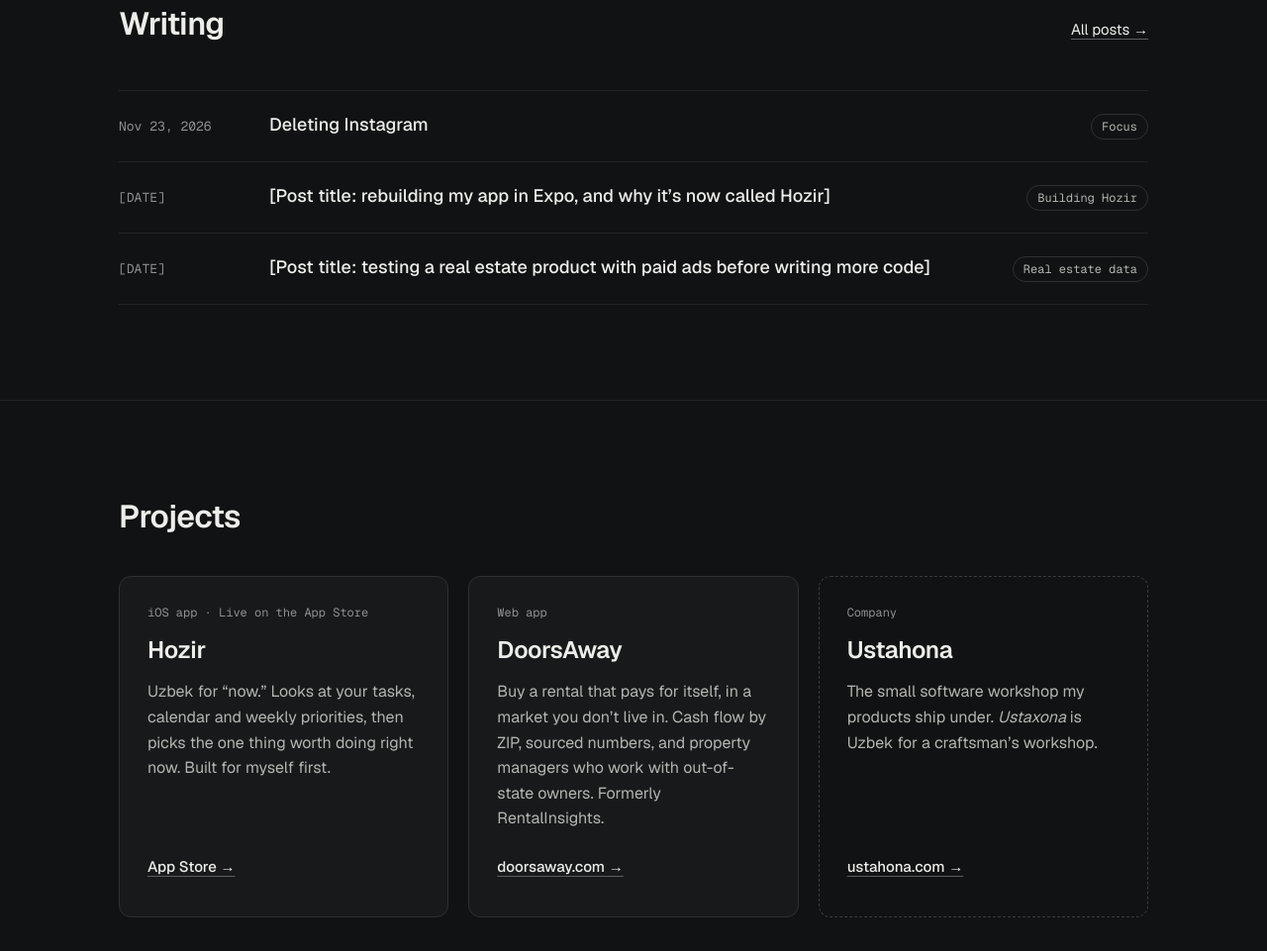
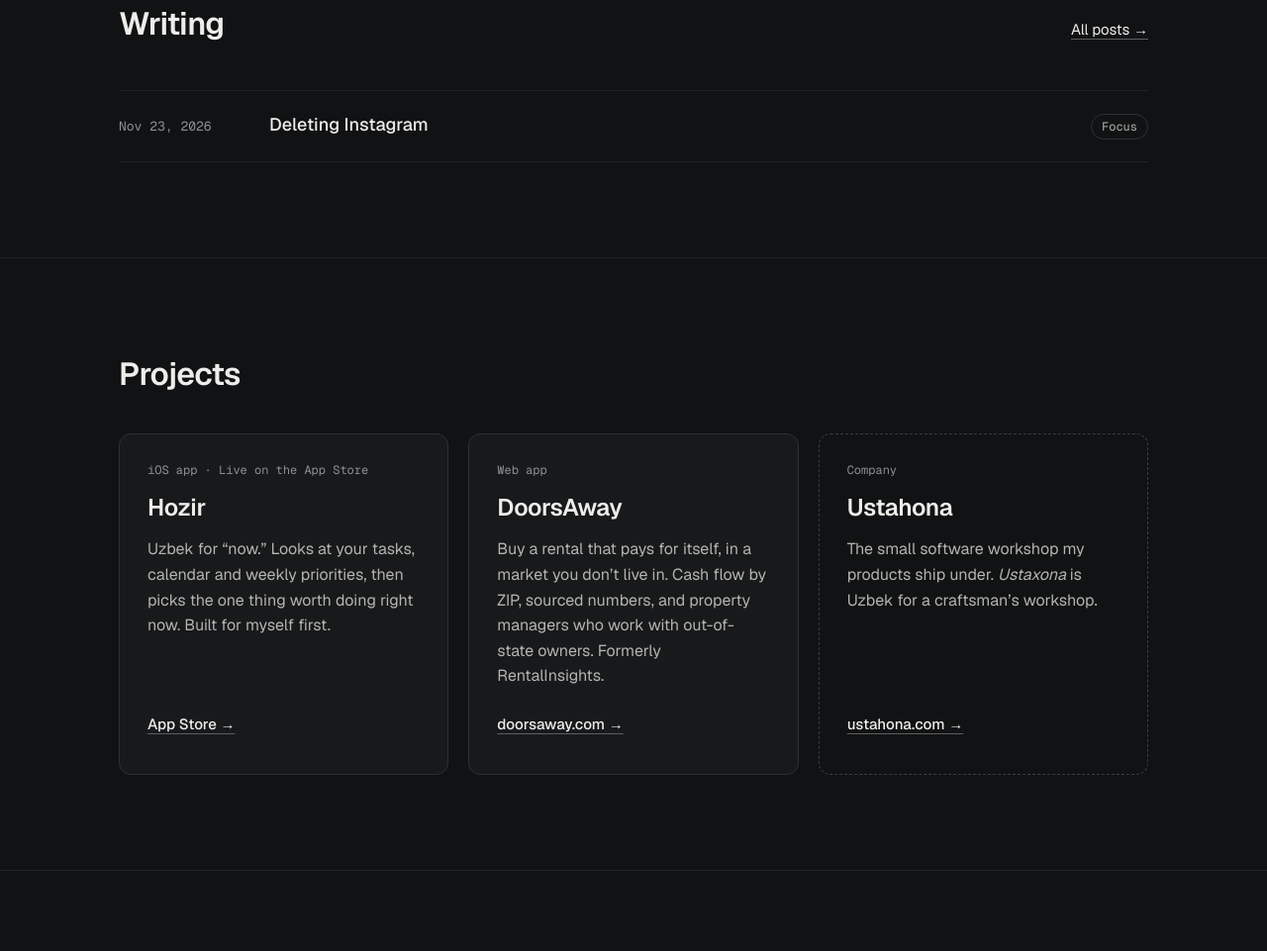
Before and after one commit to JahonCodes/itsjahon, a plain HTML site: page index.html in a window 1280 px wide. Shown: the part 1114-2075 px from the top of the page at 99% size. Drawn offline with nearby package versions, Linux system fonts and the light colour scheme.

Commit message:
Remove placeholder posts from Writing
Co-Authored-By: Claude Sonnet 5.5 <noreply@anthropic.com>

```diff
--- a/index.html
+++ b/index.html
@@ -109,20 +109,6 @@ input:focus{outline:2px solid #F2A541;outline-offset:2px}
             <span style="font-family: 'Geist Mono', monospace; font-size: 12px; color: #B4B5B0; border: 1px solid #2E3033; border-radius: 999px; padding: 4px 10px">Focus</span>
           </a>
         </li>
-        <li style="border-bottom: 1px solid #222326">
-          <a href="#" class="row-link" style="display: flex; flex-wrap: wrap; gap: 8px 32px; align-items: baseline; padding: 22px 12px; margin: 0 -12px; border-radius: 8px">
-            <span class="row-date" style="flex: 0 0 120px; font-family: 'Geist Mono', monospace; font-size: 13px; color: #8E9094">[DATE]</span>
-            <span class="row-title" style="flex: 1 1 360px; font-size: 18px; font-weight: 500">[Post title: rebuilding my app in Expo, and why it’s now called Hozir]</span>
-            <span style="font-family: 'Geist Mono', monospace; font-size: 12px; color: #B4B5B0; border: 1px solid #2E3033; border-radius: 999px; padding: 4px 10px">Building Hozir</span>
-          </a>
-        </li>
-        <li style="border-bottom: 1px solid #222326">
-          <a href="#" class="row-link" style="display: flex; flex-wrap: wrap; gap: 8px 32px; align-items: baseline; padding: 22px 12px; margin: 0 -12px; border-radius: 8px">
-            <span class="row-date" style="flex: 0 0 120px; font-family: 'Geist Mono', monospace; font-size: 13px; color: #8E9094">[DATE]</span>
-            <span class="row-title" style="flex: 1 1 360px; font-size: 18px; font-weight: 500">[Post title: testing a real estate product with paid ads before writing more code]</span>
-            <span style="font-family: 'Geist Mono', monospace; font-size: 12px; color: #B4B5B0; border: 1px solid #2E3033; border-radius: 999px; padding: 4px 10px">Real estate data</span>
-          </a>
-        </li>
       </ul>
     </div>
   </section>
```
